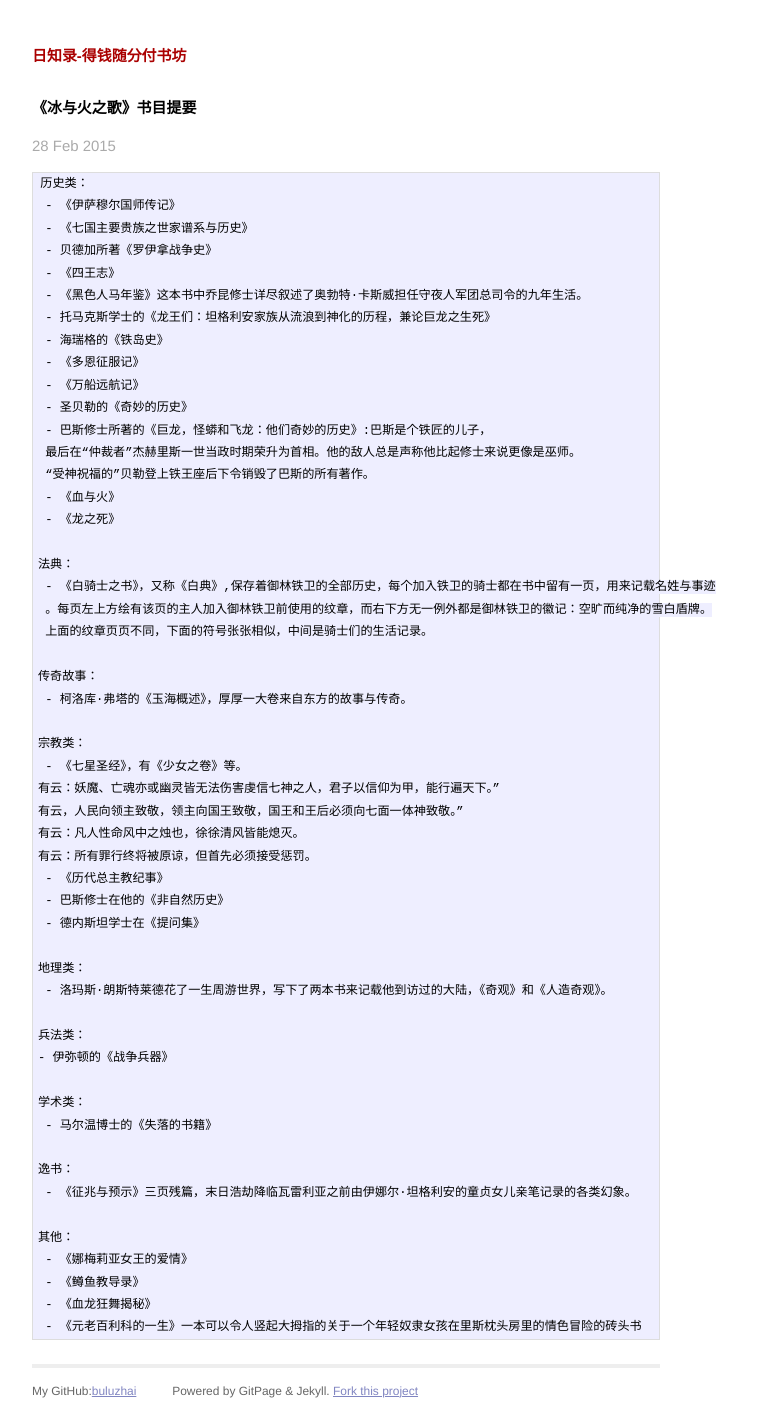
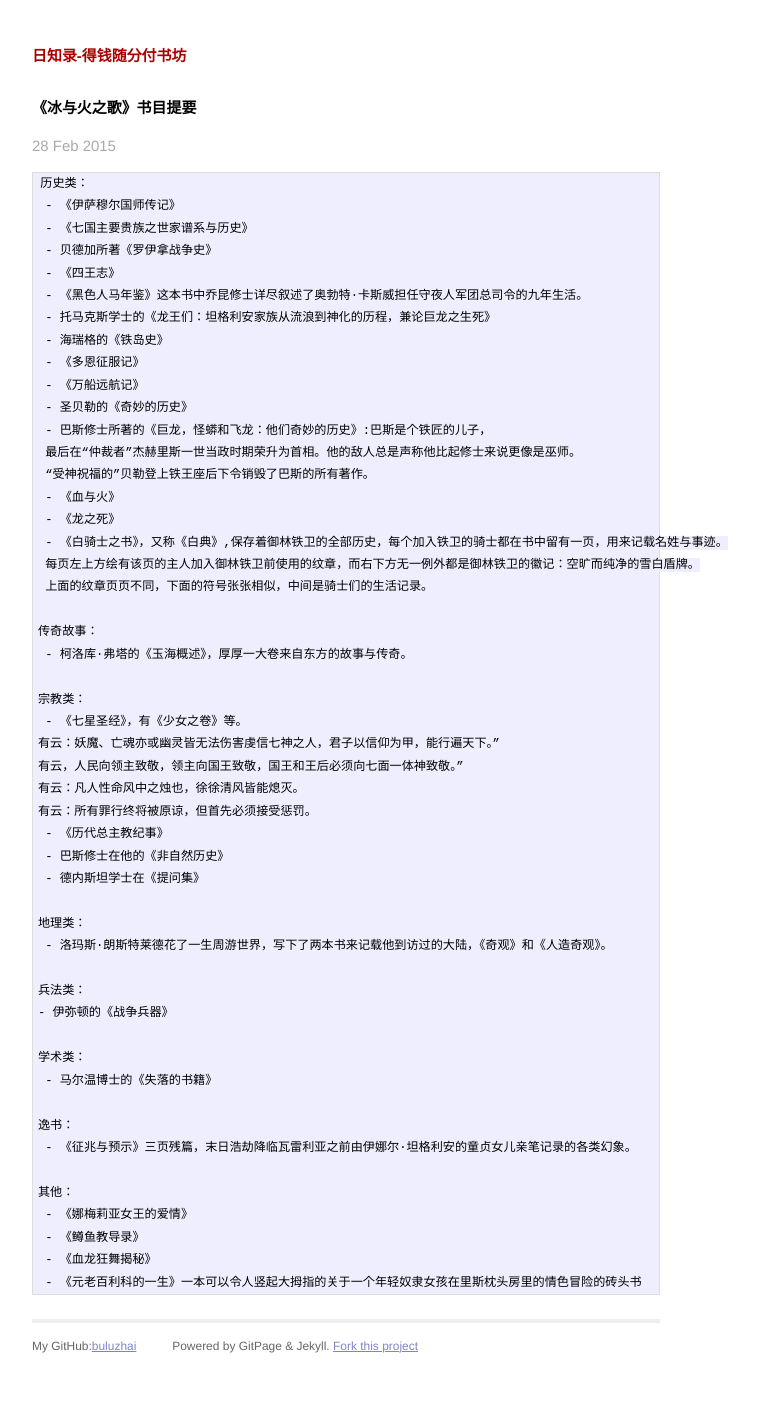
Before and after one commit to gpscad/buluzhai.github.io, a Jekyll site: the page built from _posts/2015-02-08-iceandfirebook.markdown, in a window 1280 px wide. Shown: the whole page, without its empty margins (294-1053 px from the left). Built offline with Jekyll 4.4.1, drawn with Linux system fonts in a browser that asks for light colours; Markdown is read by kramdown in place of the engine named in the settings; comment, search, counter and statistics services are not loaded; after the commit the page ends 1369 px from its top, so only the background shows below that.

Commit message:
Update 2015-02-08-iceandfirebook.markdown

```diff
--- a/_posts/2015-02-08-iceandfirebook.markdown
+++ b/_posts/2015-02-08-iceandfirebook.markdown
@@ -22,10 +22,8 @@ categories: 读书
  “受神祝福的”贝勒登上铁王座后下令销毁了巴斯的所有著作。
  - 《血与火》
  - 《龙之死》
-
-法典：
- - 《白骑士之书》，又称《白典》,保存着御林铁卫的全部历史，每个加入铁卫的骑士都在书中留有一页，用来记载名姓与事迹
- 。每页左上方绘有该页的主人加入御林铁卫前使用的纹章，而右下方无一例外都是御林铁卫的徽记：空旷而纯净的雪白盾牌。
+ - 《白骑士之书》，又称《白典》,保存着御林铁卫的全部历史，每个加入铁卫的骑士都在书中留有一页，用来记载名姓与事迹。
+ 每页左上方绘有该页的主人加入御林铁卫前使用的纹章，而右下方无一例外都是御林铁卫的徽记：空旷而纯净的雪白盾牌。
  上面的纹章页页不同，下面的符号张张相似，中间是骑士们的生活记录。
 
 传奇故事：
```
